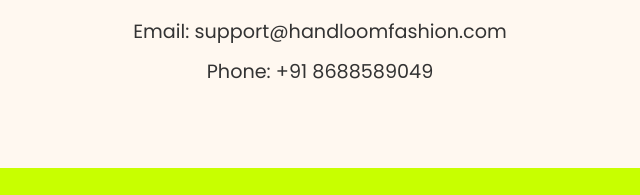
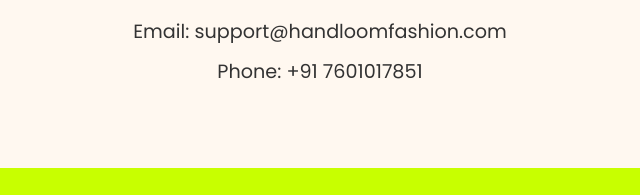
Before and after one commit to manipurimanojkumar-lab/handloom-products, a website: page contact.html in a window 1280 px wide. Shown: the part 303-498 px from the top of the page, 320-960 px from the left. Drawn offline with Linux system fonts and the light colour scheme.

Commit message:
contact.html

```diff
--- a/contact.html
+++ b/contact.html
@@ -142,7 +142,7 @@
   <main>
     <h2>We’d love to hear from you!</h2>
     <p>Email: <a href="mailto:support@handloomfashion.com">support@handloomfashion.com</a></p>
-    <p>Phone: <a href="tel:+917601017851">+91 8688589049</a></p>
+    <p>Phone: <a href="tel:+917601017851">+91 7601017851</a></p>
   </main>
 
   <footer>
```
